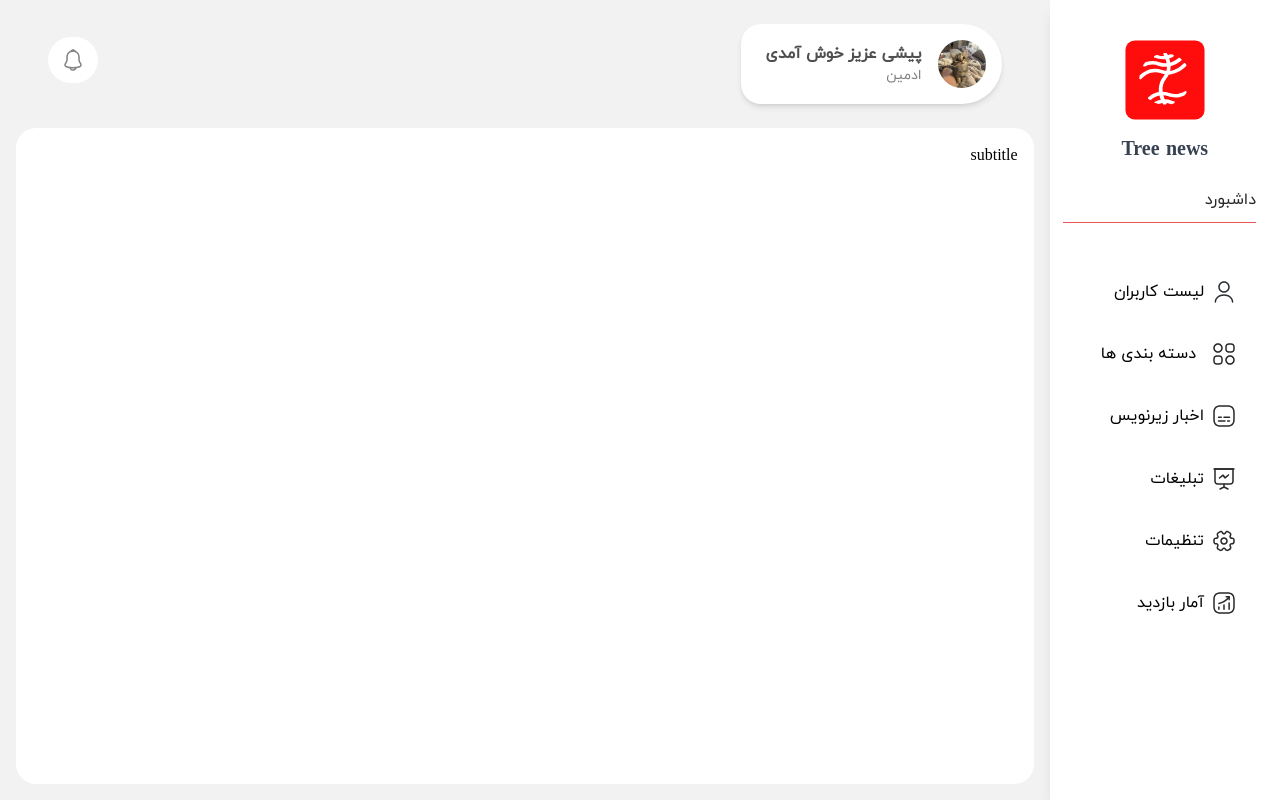
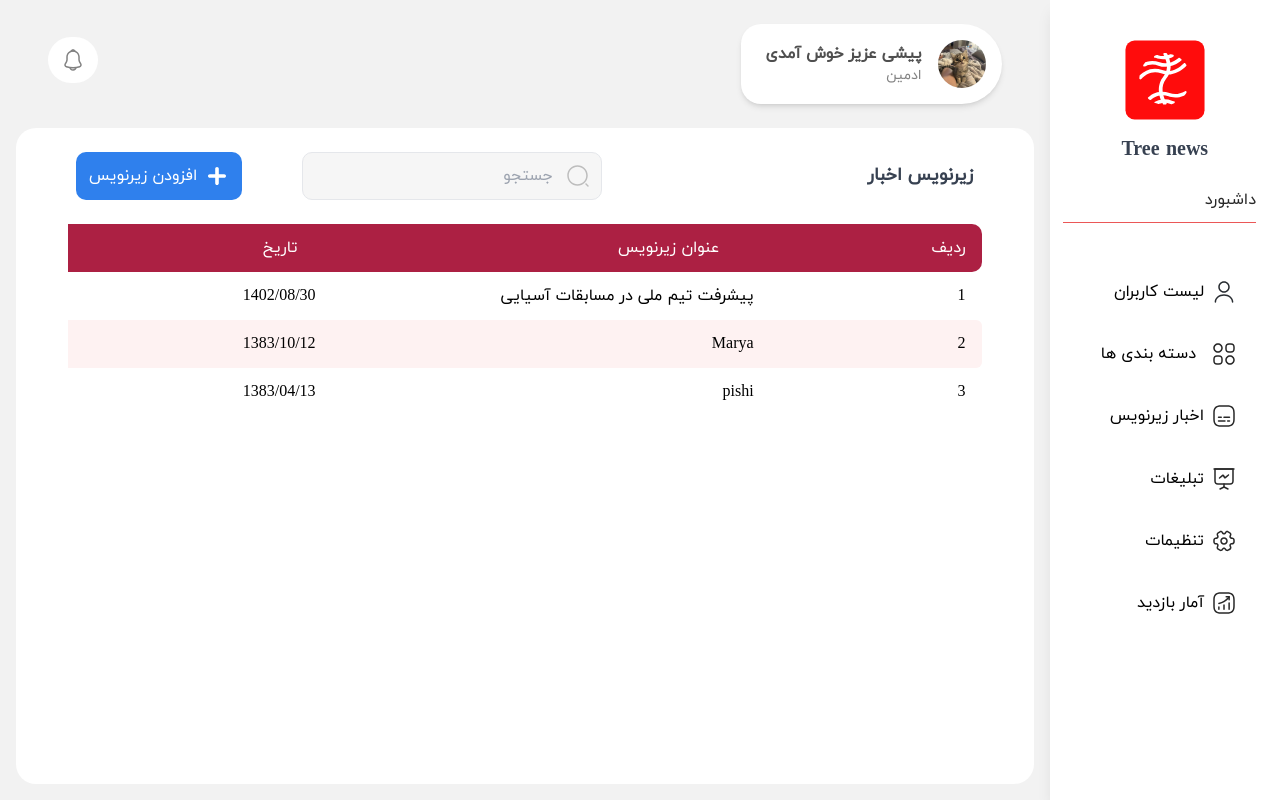
Before and after one commit to MahlaBagherii/my-news, a Next.js app: page /panel/subtitle in a window 1280 px wide. Built offline with nearby package versions, Linux system fonts and the light colour scheme.

Commit message:
Add-subtitle

```diff
--- a/src/app/panel/dashboard/page.tsx
+++ b/src/app/panel/dashboard/page.tsx
@@ -31,8 +31,9 @@ const Dashboard = () => {
         <div className="flex items-center justify-between px-6 mt-2 ">
           <h1 className="text-lg font-bold text-gray-700">مدیریت اخبار</h1>
 
-          <div className="flex items-center gap-3 flex-row-reverse   ">
+          <div className="flex items-center gap-3 flex-row-reverse">
             <button className="bg-[#2F80ED] text-white w-[122px] h-12 rounded-[10px] flex items-center justify-center gap-2 hover:bg-[#256bbd]">
+              <img src="/icons/plus.svg" alt="plus" />
               افزودن خبر
             </button>
 
--- a/src/app/panel/subtitle/page.tsx
+++ b/src/app/panel/subtitle/page.tsx
@@ -1,11 +1,94 @@
-import React from 'react'
+import Image from "next/image";
 
 const page = () => {
+  const fakeNews = [
+    {
+      id: 1,
+      title: "پیشرفت تیم ملی در مسابقات آسیایی",
+      category: "ورزشی",
+      date: "1402/08/30"
+    },
+    {
+      id: 2,
+      title: "Marya",
+      category: "grs",
+      date: "1383/10/12"
+    },
+    {
+      id: 3,
+      title: "pishi",
+      category: "batman",
+      date: "1383/04/13"
+    }
+  ];
+
   return (
-    <div>
-      subtitle
+    <div className="flex items-center justify-center px-5">
+      <div className="w-full rounded-[20px]">
+        <div className="flex items-center justify-between px-6 mt-2 ">
+          <h1 className="text-lg font-bold text-gray-700">زیرنویس اخبار</h1>
+
+          <div className="flex items-center gap-3 flex-row-reverse   ">
+            <button className="bg-[#2F80ED] text-white w-[166px] h-12 rounded-[10px] flex items-center justify-center gap-2 hover:bg-[#256bbd] whitespace-nowrap">
+              <img src="/icons/plus.svg" alt="plus " />
+              افزودن زیرنویس
+            </button>
+
+            <div className="relative w-[300px] ml-12">
+              <span className="absolute top-3 right-3 text-gray-400 ml-6">
+                <img src="/icons/search.svg" alt="Search" />
+              </span>
+              <input
+                type="text"
+                placeholder="جستجو"
+                className="w-full bg-[#F6F6F6] h-12 px-12 ml-24 py-2 border rounded-[10px] text-gray-700 placeholder:text-gray-400"
+              />
+            </div>
+          </div>
+        </div>
+
+        <div className="overflow-x-auto mx-4 mt-6">
+          <table className="w-full bg-white  shadow-md overflow-hidden  ">
+            <div className="bg-[#AC2043] text-white rounded-[10px] w-[1103px] flex ">
+              <p className="py-3 px-4 text-right ">ردیف</p>
+              <p className="py-3 px-24 text-right mr-[100px] ">عنوان زیرنویس</p>
+              <p className="py-3 px-1 text-right mr-[220px] ">تاریخ</p>
+              <p className="py-3 px-4  text-right mr-[227px] ">عملیات</p>
+            </div>
+            <div>
+              {fakeNews.map((news) => (
+                <div
+                  key={news.id}
+                  className="even:bg-red-50 rounded-md w-[1103px] flex"
+                >
+                  <p className="py-3 px-4 text-right w-[20px]">{news.id}</p>
+                  <p className="py-3 px-24 text-right w-[380px] mr-[100px] text-nowrap ">
+                    {news.title}{" "}
+                  </p>
+                  <p className="py-3 px-[154px] text-right">{news.date}</p>
+                  <div className="py-3 px-7 text-right mr-4 w-[160px] flex justify-around ">
+                    <button>
+                      <img
+                        src="/icons/edit.svg"
+                        alt="Edit"
+                        className="w-5 h-5 inline"
+                      />
+                    </button>
+                    <button>
+                      <img
+                        src="/icons/trash.svg"
+                        alt="Delete"
+                        className="w-5 h-5"
+                      />
+                    </button>
+                  </div>
+                </div>
+              ))}
+            </div>
+          </table>
+        </div>
+      </div>
     </div>
-  )
-}
-
-export default page
+  );
+};
+export default page;
```
